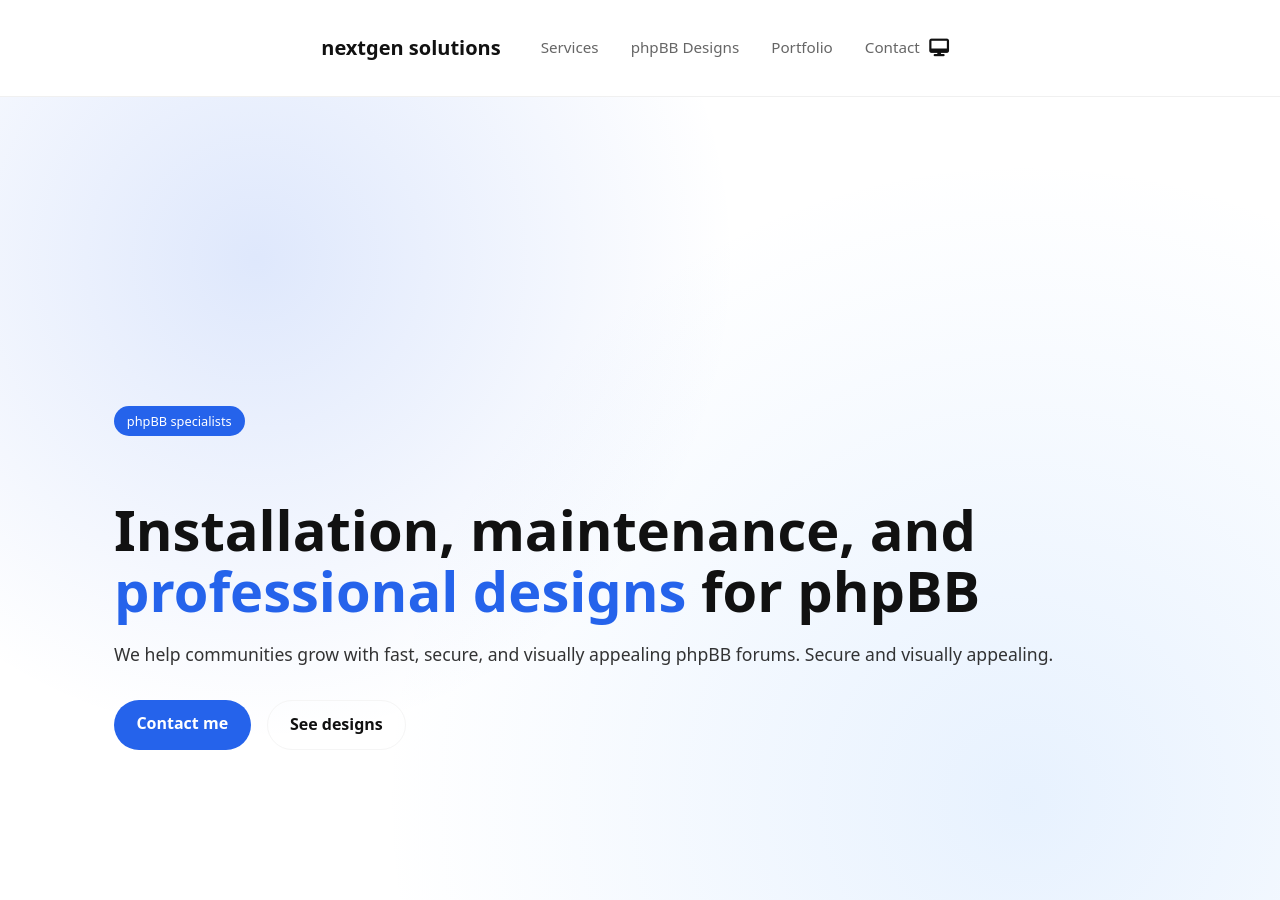
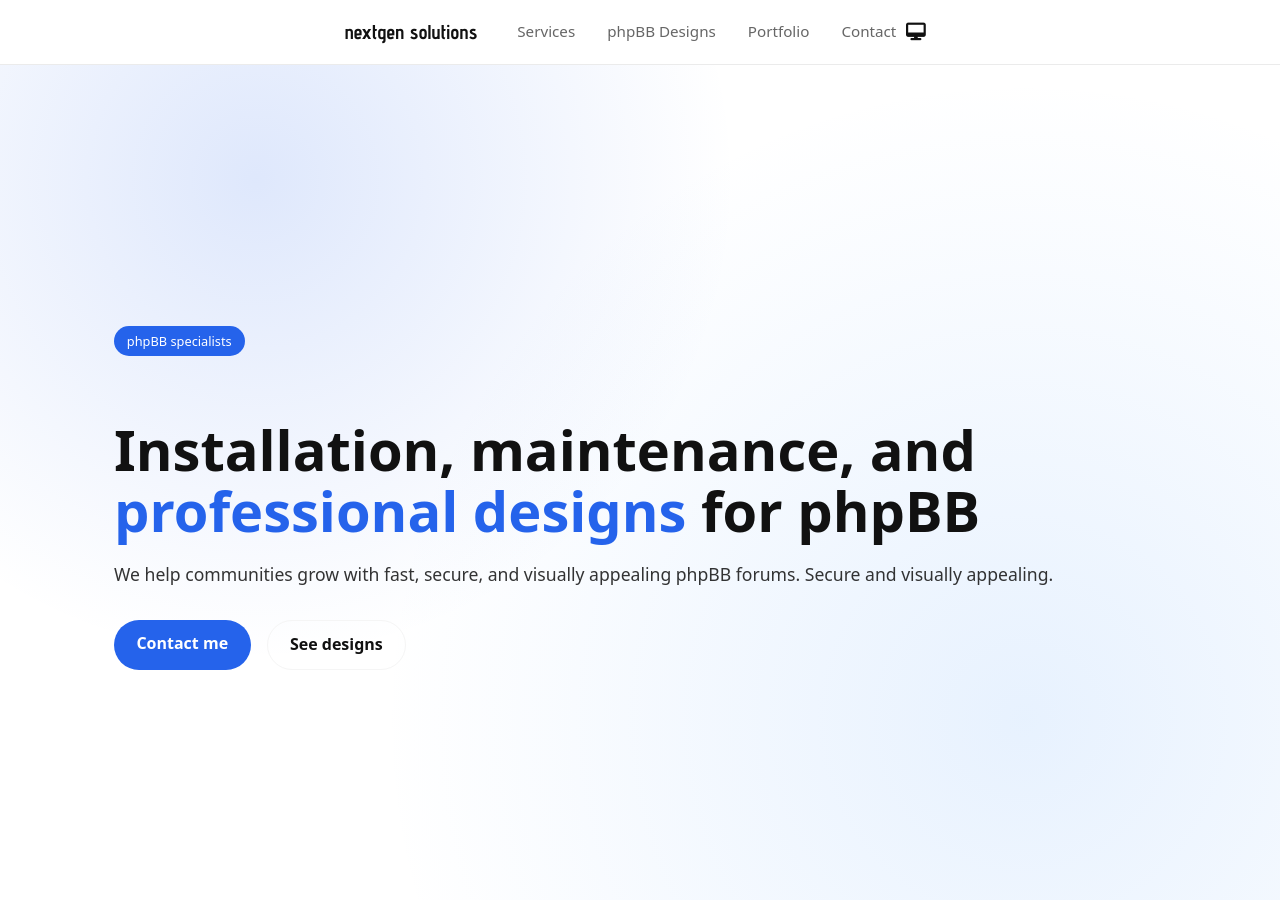
Before and after one commit to nextgen-solutions-gt/nextgen-solutions-gt.github.io, a Jekyll site: the page built from index.md, in a window 1280 px wide and 900 px high. Built offline with Jekyll 4.4.1, drawn with Linux system fonts in a browser that asks for light colours.

Commit message:
Add more fixes

```diff
--- a/_layouts/default.html
+++ b/_layouts/default.html
@@ -12,9 +12,9 @@
 </head>
 <body>
 <header class="site-header">
-  <nav class="navbar container">
-    <div class="brand">
-      <a href="#top">nextgen solutions</a>
+  <nav class="navbar">
+    <div class="nav-left">
+      <a href="#top" class="brand">nextgen solutions</a>
     </div>
 
     <ul class="nav-menu">
@@ -24,18 +24,17 @@
       <li><a href="#contact">Contact</a></li>
     </ul>
 
-    <div class="nav-actions">
-      <button id="themeToggle" class="theme-toggle" aria-label="Theme">
+    <div class="nav-right">
+      <button id="themeToggle" class="theme-toggle">
         <i class="fa-solid fa-moon"></i>
       </button>
 
-      <button class="nav-toggle" aria-label="Menu">
+      <button class="nav-toggle">
         <i class="fa-solid fa-bars"></i>
       </button>
     </div>
   </nav>
 </header>
-
 
   <main>
     {{ content }}
--- a/assets/css/style.css
+++ b/assets/css/style.css
@@ -219,59 +219,50 @@
   top: 0;
   width: 100%;
   background: var(--bg);
-  border-bottom: 1px solid rgba(0,0,0,.06);
+  border-bottom: 1px solid rgba(0,0,0,.08);
   z-index: 1000;
 }
 
 .navbar {
+  max-width: 1200px;
+  margin: 0 auto;
+  padding: 0 1.5rem;
+
   height: 64px;
-  display: flex;
+  display: grid;
+  grid-template-columns: auto 1fr auto;
   align-items: center;
-  justify-content: space-between;
 }
 
-.brand a {
+/* IZQUIERDA */
+.nav-left .brand {
   font-size: 1.25rem;
+  font-family: "Advent Pro";
   font-weight: 700;
   text-decoration: none;
   color: var(--text);
 }
 
+/* CENTRO */
 .nav-menu {
+  list-style: none;
   display: flex;
+  justify-content: center;
   gap: 2rem;
-  list-style: none;
 }
 
 .nav-menu a {
   text-decoration: none;
   font-size: .95rem;
   color: var(--muted);
-  position: relative;
-  transition: color .2s ease;
 }
 
 .nav-menu a:hover {
   color: var(--text);
 }
 
-/* subrayado sutil */
-.nav-menu a::after {
-  content: "";
-  position: absolute;
-  bottom: -6px;
-  left: 0;
-  width: 0;
-  height: 2px;
-  background: var(--primary);
-  transition: width .25s ease;
-}
-
-.nav-menu a:hover::after {
-  width: 100%;
-}
-
-.nav-actions {
+/* DERECHA */
+.nav-right {
   display: flex;
   align-items: center;
   gap: .75rem;
@@ -282,15 +273,14 @@
   background: none;
   border: none;
   font-size: 1.1rem;
+  cursor: pointer;
   color: var(--text);
-  cursor: pointer;
 }
 
 .nav-toggle {
   display: none;
 }
 
-/* MOBILE */
 @media (max-width: 768px) {
   .nav-menu {
     position: fixed;
@@ -313,10 +303,6 @@
   .nav-toggle {
     display: block;
   }
-}
-
-main {
-  padding-top: 80px;
 }
 
 .hero {
```
